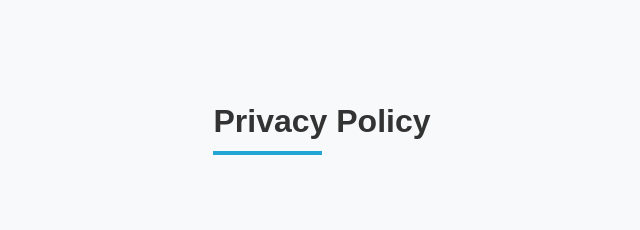
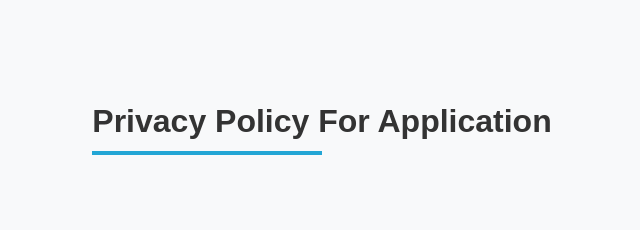
Before and after one commit to jishnupd13/personal_blog, a plain HTML site: page privacy_policy.html in a window 1280 px wide. Shown: the whole page, without its empty margins (318-958 px from the left). Drawn offline with Linux system fonts and the light colour scheme.

Commit message:
privacy policy content changed

```diff
--- a/privacy_policy.html
+++ b/privacy_policy.html
@@ -9,7 +9,7 @@
 </head>
 <body>
   <section class="about" style="padding-top:6rem; text-align:center;">
-    <h2>Privacy Policy</h2>
+    <h2>Privacy Policy For Application</h2>
   </section>
 
   <script src="script.js"></script>
```
